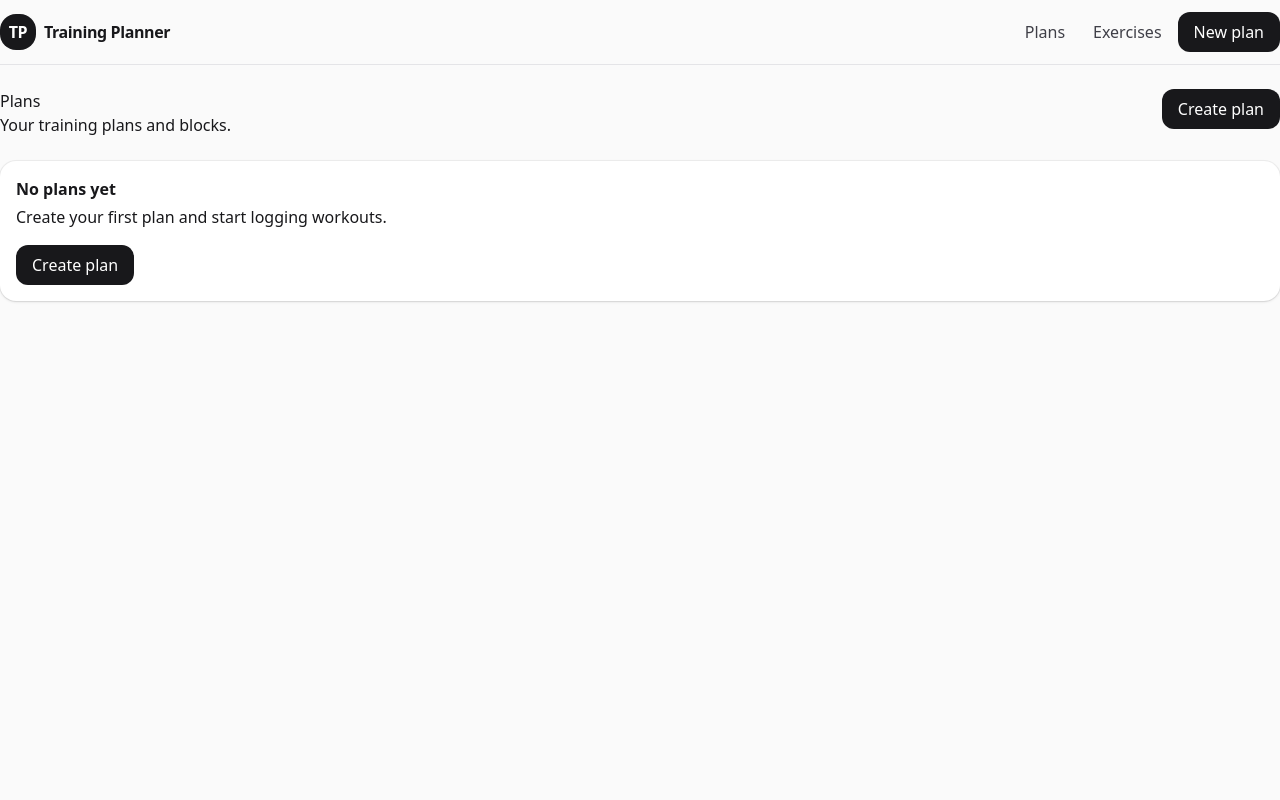
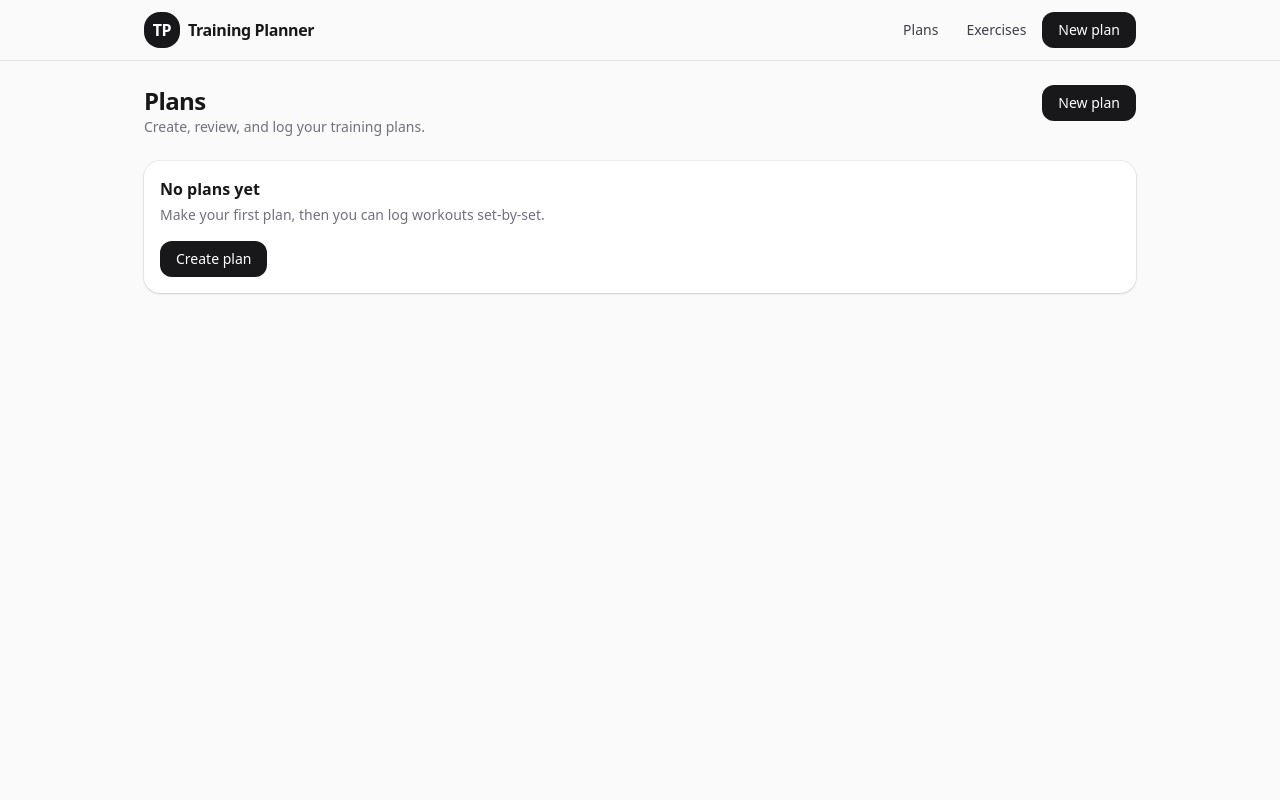
Before and after one commit to jonasstibolt/trainingplanner, a Django app: template plans/templates/plans/plan_list.html in a window 1280 px wide. Run offline with Django 5.2, Linux system fonts and the light colour scheme; the template is opened without the code that fills it, so the values that code supplies are empty.

Commit message:
changing templates to tailwind

```diff
--- a/plans/templates/plans/plan_list.html
+++ b/plans/templates/plans/plan_list.html
@@ -1,4 +1,4 @@
-{% extends "base.html" %}
+{% extends "plans/base.html" %}
 
 {% block title %}Plans · Training Planner{% endblock %}
 
@@ -6,41 +6,42 @@
   <div class="flex items-start justify-between gap-4">
     <div>
       <h1 class="h1">Plans</h1>
-      <p class="muted">Your training plans and blocks.</p>
+      <p class="muted">Create, review, and log your training plans.</p>
     </div>
 
-    <a class="btn-primary" href="{% url 'plans:plan_create' %}">Create plan</a>
+    <a class="btn-primary" href="{% url 'plans:plan_create' %}">New plan</a>
   </div>
 
   <div class="mt-6 grid gap-3">
     {% if plans %}
       {% for plan in plans %}
-        <a
-          class="card card-hover block"
-          href="{% url 'plans:plan_detail' plan.pk %}"
-        >
+        <div class="card card-hover">
           <div class="flex items-start justify-between gap-4">
             <div class="min-w-0">
-              <div class="truncate text-base font-semibold">
+              <div class="truncate text-lg font-semibold tracking-tight">
                 {{ plan.name|default:plan.title|default:"Untitled plan" }}
               </div>
-              <div class="muted mt-1">
-                Created {{ plan.created_at|date:"Y-m-d" }}
-              </div>
+
+              {% if plan.created_at %}
+                <div class="muted mt-1">Created {{ plan.created_at|date:"Y-m-d" }}</div>
+              {% endif %}
             </div>
 
             <div class="flex shrink-0 items-center gap-2">
-              <span class="rounded-full bg-zinc-100 px-2 py-1 text-xs text-zinc-700">
-                View
-              </span>
+              <a class="btn-secondary" href="{% url 'plans:plan_edit' plan.pk %}">Edit</a>
+              <a class="btn-primary" href="{% url 'plans:plan_overview' plan.pk %}">Overview</a>
             </div>
           </div>
-        </a>
+
+          <div class="mt-4 flex flex-wrap gap-2">
+            <a class="btn-ghost" href="{% url 'plans:plan_detail' plan.pk %}">Details</a>
+          </div>
+        </div>
       {% endfor %}
     {% else %}
       <div class="card">
         <h2 class="text-base font-semibold">No plans yet</h2>
-        <p class="muted mt-1">Create your first plan and start logging workouts.</p>
+        <p class="muted mt-1">Make your first plan, then you can log workouts set-by-set.</p>
         <div class="mt-4">
           <a class="btn-primary" href="{% url 'plans:plan_create' %}">Create plan</a>
         </div>
--- a/static/css/app.css
+++ b/static/css/app.css
@@ -10,20 +10,30 @@
     --color-zinc-50: oklch(98.5% 0 0);
     --color-zinc-100: oklch(96.7% 0.001 286.375);
     --color-zinc-200: oklch(92% 0.004 286.32);
+    --color-zinc-500: oklch(55.2% 0.016 285.938);
     --color-zinc-700: oklch(37% 0.013 285.805);
     --color-zinc-800: oklch(27.4% 0.006 286.033);
     --color-zinc-900: oklch(21% 0.006 285.885);
-    --color-black: #000;
     --color-white: #fff;
     --spacing: 0.25rem;
+    --container-5xl: 64rem;
     --text-xs: 0.75rem;
     --text-xs--line-height: calc(1 / 0.75);
+    --text-sm: 0.875rem;
+    --text-sm--line-height: calc(1.25 / 0.875);
     --text-base: 1rem;
     --text-base--line-height: calc(1.5 / 1);
+    --text-lg: 1.125rem;
+    --text-lg--line-height: calc(1.75 / 1.125);
+    --text-2xl: 1.5rem;
+    --text-2xl--line-height: calc(2 / 1.5);
+    --font-weight-medium: 500;
     --font-weight-semibold: 600;
     --tracking-tight: -0.025em;
     --radius-xl: 0.75rem;
     --radius-2xl: 1rem;
+    --default-transition-duration: 150ms;
+    --default-transition-timing-function: cubic-bezier(0.4, 0, 0.2, 1);
     --default-font-family: var(--font-sans);
     --default-mono-font-family: var(--font-mono);
   }
@@ -228,6 +238,9 @@
   .shrink-0 {
     flex-shrink: 0;
   }
+  .flex-wrap {
+    flex-wrap: wrap;
+  }
   .place-items-center {
     place-items: center;
   }
@@ -263,18 +276,12 @@
   .rounded-full {
     border-radius: calc(infinity * 1px);
   }
-  .rounded-xl {
-    border-radius: var(--radius-xl);
-  }
   .border-b {
     border-bottom-style: var(--tw-border-style);
     border-bottom-width: 1px;
   }
   .border-zinc-200 {
     border-color: var(--color-zinc-200);
-  }
-  .bg-black {
-    background-color: var(--color-black);
   }
   .bg-zinc-50 {
     background-color: var(--color-zinc-50);
@@ -291,9 +298,6 @@
   .bg-zinc-900 {
     background-color: var(--color-zinc-900);
   }
-  .p-6 {
-    padding: calc(var(--spacing) * 6);
-  }
   .px-2 {
     padding-inline: calc(var(--spacing) * 2);
   }
@@ -309,6 +313,10 @@
   .text-base {
     font-size: var(--text-base);
     line-height: var(--tw-leading, var(--text-base--line-height));
+  }
+  .text-lg {
+    font-size: var(--text-lg);
+    line-height: var(--tw-leading, var(--text-lg--line-height));
   }
   .text-xs {
     font-size: var(--text-xs);
@@ -345,14 +353,11 @@
   }
 }
 @layer components {
-  .card {
-    border-radius: var(--radius-2xl);
-    background-color: var(--color-white);
-    padding: calc(var(--spacing) * 4);
-    --tw-shadow: 0 1px 3px 0 var(--tw-shadow-color, rgb(0 0 0 / 0.1)), 0 1px 2px -1px var(--tw-shadow-color, rgb(0 0 0 / 0.1));
-    --tw-ring-shadow: var(--tw-ring-inset,) 0 0 0 calc(1px + var(--tw-ring-offset-width)) var(--tw-ring-color, currentcolor);
-    box-shadow: var(--tw-inset-shadow), var(--tw-inset-ring-shadow), var(--tw-ring-offset-shadow), var(--tw-ring-shadow), var(--tw-shadow);
-    --tw-ring-color: color-mix(in oklab, var(--color-zinc-900) 5%, transparent);
+  .container-app {
+    margin-inline: auto;
+    width: 100%;
+    max-width: var(--container-5xl);
+    padding-inline: calc(var(--spacing) * 4);
   }
   .btn-primary {
     display: inline-flex;
@@ -362,7 +367,14 @@
     background-color: var(--color-zinc-900);
     padding-inline: calc(var(--spacing) * 4);
     padding-block: calc(var(--spacing) * 2);
+    font-size: var(--text-sm);
+    line-height: var(--tw-leading, var(--text-sm--line-height));
+    --tw-font-weight: var(--font-weight-medium);
+    font-weight: var(--font-weight-medium);
     color: var(--color-white);
+    transition-property: color, background-color, border-color, outline-color, text-decoration-color, fill, stroke, --tw-gradient-from, --tw-gradient-via, --tw-gradient-to, opacity, box-shadow, transform, translate, scale, rotate, filter, -webkit-backdrop-filter, backdrop-filter, display, content-visibility, overlay, pointer-events;
+    transition-timing-function: var(--tw-ease, var(--default-transition-timing-function));
+    transition-duration: var(--tw-duration, var(--default-transition-duration));
     &:hover {
       @media (hover: hover) {
         background-color: var(--color-zinc-800);
@@ -377,7 +389,14 @@
     background-color: var(--color-zinc-100);
     padding-inline: calc(var(--spacing) * 4);
     padding-block: calc(var(--spacing) * 2);
+    font-size: var(--text-sm);
+    line-height: var(--tw-leading, var(--text-sm--line-height));
+    --tw-font-weight: var(--font-weight-medium);
+    font-weight: var(--font-weight-medium);
     color: var(--color-zinc-900);
+    transition-property: color, background-color, border-color, outline-color, text-decoration-color, fill, stroke, --tw-gradient-from, --tw-gradient-via, --tw-gradient-to, opacity, box-shadow, transform, translate, scale, rotate, filter, -webkit-backdrop-filter, backdrop-filter, display, content-visibility, overlay, pointer-events;
+    transition-timing-function: var(--tw-ease, var(--default-transition-timing-function));
+    transition-duration: var(--tw-duration, var(--default-transition-duration));
     &:hover {
       @media (hover: hover) {
         background-color: var(--color-zinc-200);
@@ -391,11 +410,85 @@
     border-radius: var(--radius-xl);
     padding-inline: calc(var(--spacing) * 3);
     padding-block: calc(var(--spacing) * 2);
+    font-size: var(--text-sm);
+    line-height: var(--tw-leading, var(--text-sm--line-height));
+    --tw-font-weight: var(--font-weight-medium);
+    font-weight: var(--font-weight-medium);
     color: var(--color-zinc-700);
+    transition-property: color, background-color, border-color, outline-color, text-decoration-color, fill, stroke, --tw-gradient-from, --tw-gradient-via, --tw-gradient-to, opacity, box-shadow, transform, translate, scale, rotate, filter, -webkit-backdrop-filter, backdrop-filter, display, content-visibility, overlay, pointer-events;
+    transition-timing-function: var(--tw-ease, var(--default-transition-timing-function));
+    transition-duration: var(--tw-duration, var(--default-transition-duration));
     &:hover {
       @media (hover: hover) {
         background-color: var(--color-zinc-100);
       }
+    }
+  }
+  .card {
+    border-radius: var(--radius-2xl);
+    background-color: var(--color-white);
+    padding: calc(var(--spacing) * 4);
+    --tw-shadow: 0 1px 3px 0 var(--tw-shadow-color, rgb(0 0 0 / 0.1)), 0 1px 2px -1px var(--tw-shadow-color, rgb(0 0 0 / 0.1));
+    --tw-ring-shadow: var(--tw-ring-inset,) 0 0 0 calc(1px + var(--tw-ring-offset-width)) var(--tw-ring-color, currentcolor);
+    box-shadow: var(--tw-inset-shadow), var(--tw-inset-ring-shadow), var(--tw-ring-offset-shadow), var(--tw-ring-shadow), var(--tw-shadow);
+    --tw-ring-color: color-mix(in oklab, var(--color-zinc-900) 5%, transparent);
+  }
+  .card-hover {
+    transition-property: color, background-color, border-color, outline-color, text-decoration-color, fill, stroke, --tw-gradient-from, --tw-gradient-via, --tw-gradient-to, opacity, box-shadow, transform, translate, scale, rotate, filter, -webkit-backdrop-filter, backdrop-filter, display, content-visibility, overlay, pointer-events;
+    transition-timing-function: var(--tw-ease, var(--default-transition-timing-function));
+    transition-duration: var(--tw-duration, var(--default-transition-duration));
+    &:hover {
+      @media (hover: hover) {
+        --tw-shadow: 0 4px 6px -1px var(--tw-shadow-color, rgb(0 0 0 / 0.1)), 0 2px 4px -2px var(--tw-shadow-color, rgb(0 0 0 / 0.1));
+        box-shadow: var(--tw-inset-shadow), var(--tw-inset-ring-shadow), var(--tw-ring-offset-shadow), var(--tw-ring-shadow), var(--tw-shadow);
+      }
+    }
+    &:hover {
+      @media (hover: hover) {
+        --tw-ring-color: color-mix(in srgb, oklch(21% 0.006 285.885) 10%, transparent);
+        @supports (color: color-mix(in lab, red, red)) {
+          --tw-ring-color: color-mix(in oklab, var(--color-zinc-900) 10%, transparent);
+        }
+      }
+    }
+  }
+  .h1 {
+    font-size: var(--text-2xl);
+    line-height: var(--tw-leading, var(--text-2xl--line-height));
+    --tw-font-weight: var(--font-weight-semibold);
+    font-weight: var(--font-weight-semibold);
+    --tw-tracking: var(--tracking-tight);
+    letter-spacing: var(--tracking-tight);
+  }
+  .muted {
+    font-size: var(--text-sm);
+    line-height: var(--tw-leading, var(--text-sm--line-height));
+    color: var(--color-zinc-500);
+  }
+  .input {
+    width: 100%;
+    border-radius: var(--radius-xl);
+    border-style: var(--tw-border-style);
+    border-width: 1px;
+    border-color: var(--color-zinc-200);
+    background-color: var(--color-white);
+    padding-inline: calc(var(--spacing) * 3);
+    padding-block: calc(var(--spacing) * 2);
+    font-size: var(--text-sm);
+    line-height: var(--tw-leading, var(--text-sm--line-height));
+    &:focus {
+      --tw-ring-shadow: var(--tw-ring-inset,) 0 0 0 calc(2px + var(--tw-ring-offset-width)) var(--tw-ring-color, currentcolor);
+      box-shadow: var(--tw-inset-shadow), var(--tw-inset-ring-shadow), var(--tw-ring-offset-shadow), var(--tw-ring-shadow), var(--tw-shadow);
+    }
+    &:focus {
+      --tw-ring-color: color-mix(in srgb, oklch(21% 0.006 285.885) 10%, transparent);
+      @supports (color: color-mix(in lab, red, red)) {
+        --tw-ring-color: color-mix(in oklab, var(--color-zinc-900) 10%, transparent);
+      }
+    }
+    &:focus {
+      --tw-outline-style: none;
+      outline-style: none;
     }
   }
 }
```
Also changed, not shown: static/src/input.css (+19 -16 lines).
